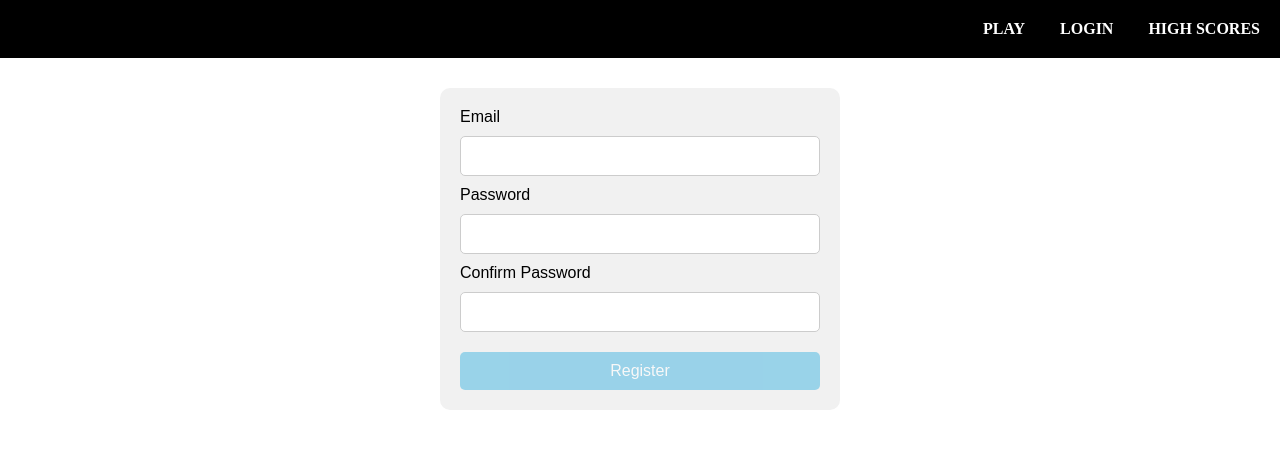
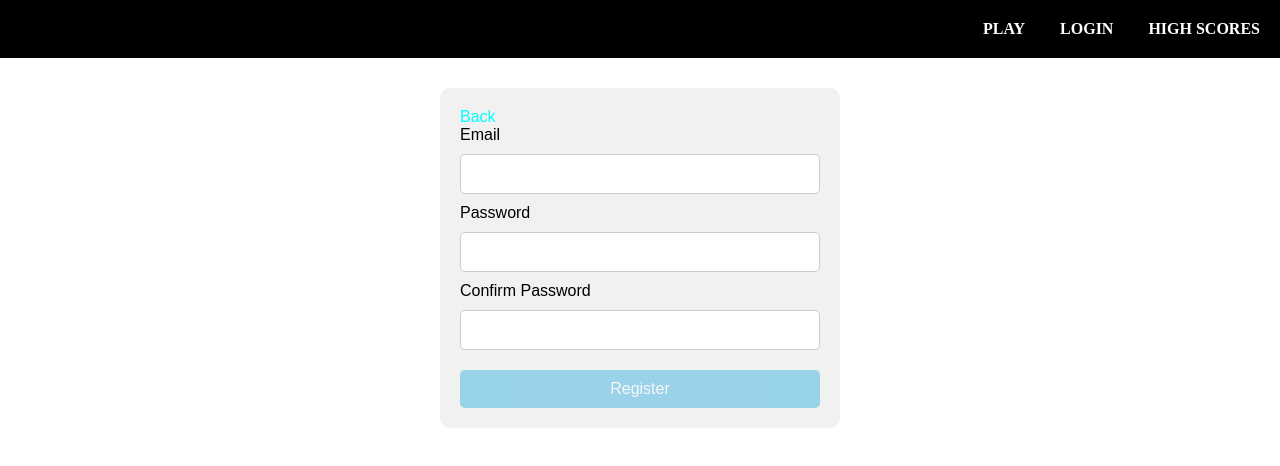
Before and after one commit to scott-he-1/typemaster-frontend, an Angular app: page /register in a window 1280 px wide. Shown: the top 466 px of the page. Built offline with nearby package versions, Linux system fonts and the light colour scheme.

Commit message:
added back button

```diff
--- a/src/app/register/register.component.css
+++ b/src/app/register/register.component.css
@@ -3,6 +3,7 @@
   margin-top: 30px;
   margin-left: auto;
   margin-right: auto;
+  grid-gap: 5px;
   padding: 20px;
   background-color: #f1f1f1;
   border-radius: 10px;
--- a/src/app/register/register.component.html
+++ b/src/app/register/register.component.html
@@ -3,6 +3,7 @@
   (ngSubmit)="onRegister()"
   class="formContainer"
 >
+  <a routerLink="/login" style="color: aqua">Back</a>
   <div>Email</div>
   <input type="text" formControlName="email" class="formInput" />
   <div *ngIf="email?.invalid && email?.touched" class="formError">
```
Also changed, not shown: 3 other files (tests, documents, lock files or other folders).
